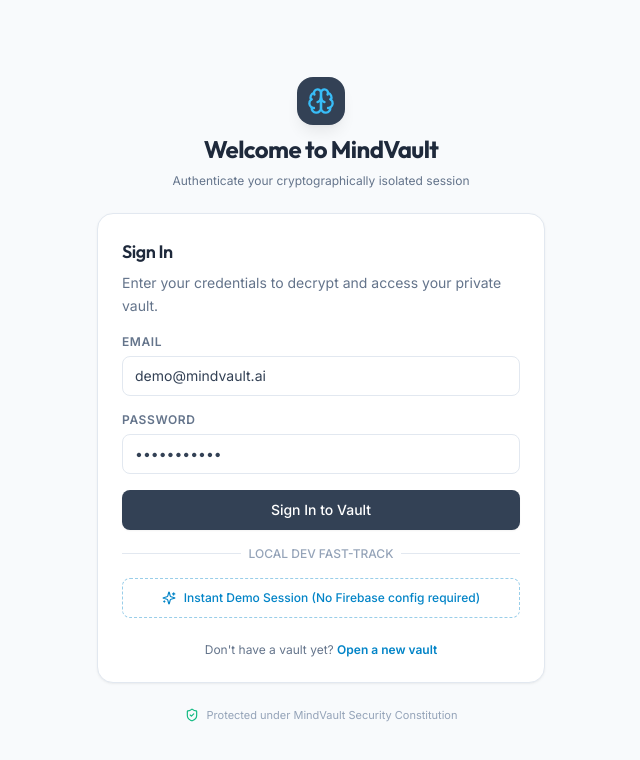
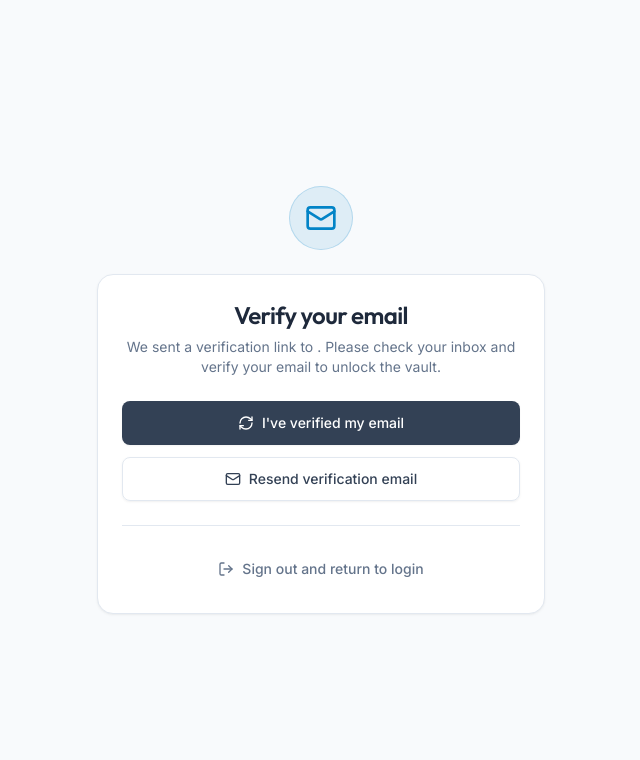
Before and after one commit to JAY4IGNITE/MindVault, a React (Vite) app in the folder frontend/: page /verify-email in a window 1280 px wide. Before the commit this address led to /login. Shown: the top 760 px of the page, without its empty margins (319-959 px from the left). Built offline with nearby package versions, Linux system fonts and the light colour scheme; no server answers.

Commit message:
feat: implement email verification flow and configure React Router with lazy-loaded routes

```diff
--- a/frontend/src/App.tsx
+++ b/frontend/src/App.tsx
@@ -10,6 +10,7 @@ import { Loader2 } from 'lucide-react';
 import LandingPage from './pages/LandingPage';
 import LoginPage from './pages/auth/LoginPage';
 import SignupPage from './pages/auth/SignupPage';
+import VerifyEmailPage from './pages/auth/VerifyEmailPage';
 
 // Lazy load private feature pages for code splitting & faster bundle performance
 const DashboardPage = lazy(() => import('./pages/dashboard/DashboardPage'));
@@ -53,6 +54,7 @@ const App: React.FC = () => {
               <Route path="/" element={<LandingPage />} />
               <Route path="/login" element={<LoginPage />} />
               <Route path="/signup" element={<SignupPage />} />
+              <Route path="/verify-email" element={<VerifyEmailPage />} />
 
               {/* Protected Routes (AuthGuard) */}
               <Route element={<AuthGuard />}>
--- /dev/null
+++ b/frontend/src/pages/auth/VerifyEmailPage.tsx
@@ -0,0 +1,131 @@
+import React, { useState } from 'react';
+import { useAuth } from '../../contexts/AuthContext';
+import { Button } from '../../components/ui/Button';
+import { Card, CardContent, CardDescription, CardHeader, CardTitle } from '../../components/ui/Card';
+import { Mail, RefreshCw, LogOut, Loader2, CheckCircle2 } from 'lucide-react';
+import { useNavigate } from 'react-router-dom';
+import { sendEmailVerification } from 'firebase/auth';
+
+const VerifyEmailPage: React.FC = () => {
+  const { currentUser, signOut } = useAuth();
+  const navigate = useNavigate();
+  const [isResending, setIsResending] = useState(false);
+  const [resendStatus, setResendStatus] = useState<'idle' | 'success' | 'error'>('idle');
+  const [isReloading, setIsReloading] = useState(false);
+
+  const handleResend = async () => {
+    if (!currentUser) return;
+    setIsResending(true);
+    setResendStatus('idle');
+    try {
+      // @ts-ignore
+      if (typeof sendEmailVerification === 'function' && currentUser.emailVerified !== undefined) {
+        await sendEmailVerification(currentUser as any);
+        setResendStatus('success');
+      }
+    } catch (e) {
+      console.error('Failed to resend verification email', e);
+      setResendStatus('error');
+    } finally {
+      setIsResending(false);
+    }
+  };
+
+  const handleCheckVerification = async () => {
+    if (!currentUser) return;
+    setIsReloading(true);
+    try {
+      // @ts-ignore
+      if (typeof (currentUser as any).reload === 'function') {
+        // @ts-ignore
+        await (currentUser as any).reload();
+      }
+      // Give auth state a tiny moment to update
+      setTimeout(() => {
+        navigate('/dashboard', { replace: true });
+        setIsReloading(false);
+      }, 500);
+    } catch (e) {
+      setIsReloading(false);
+    }
+  };
+
+  const handleSignOut = async () => {
+    await signOut();
+    navigate('/login');
+  };
+
+  return (
+    <div className="min-h-screen flex items-center justify-center bg-background p-4">
+      <div className="w-full max-w-md animate-fade-in">
+        <div className="flex justify-center mb-6">
+          <div className="h-16 w-16 bg-accent/10 rounded-full flex items-center justify-center border border-accent/20">
+            <Mail className="h-8 w-8 text-accent" />
+          </div>
+        </div>
+
+        <Card className="shadow-lg border-border">
+          <CardHeader className="text-center pb-2">
+            <CardTitle className="text-2xl font-display text-primary-dark">Verify your email</CardTitle>
+            <CardDescription className="text-sm mt-2">
+              We sent a verification link to <span className="font-semibold text-primary">{currentUser?.email}</span>.
+              Please check your inbox and verify your email to unlock the vault.
+            </CardDescription>
+          </CardHeader>
+          <CardContent className="space-y-6 pt-4">
+
+            {resendStatus === 'success' && (
+              <div className="p-3 bg-emerald-50 border border-emerald-200 rounded-lg flex items-start gap-2 text-emerald-800 text-sm">
+                <CheckCircle2 className="h-4 w-4 shrink-0 mt-0.5" />
+                <p>Verification email sent! Please check your spam folder if you don't see it.</p>
+              </div>
+            )}
+
+            {resendStatus === 'error' && (
+              <div className="p-3 bg-red-50 border border-red-200 rounded-lg text-red-800 text-sm">
+                Failed to send email. Please wait a moment and try again.
+              </div>
+            )}
+
+            <div className="space-y-3">
+              <Button
+                onClick={handleCheckVerification}
+                disabled={isReloading}
+                className="w-full gap-2 text-sm h-11"
+              >
+                {isReloading ? <Loader2 className="h-4 w-4 animate-spin" /> : <RefreshCw className="h-4 w-4" />}
+                I've verified my email
+              </Button>
+
+              <Button
+                variant="outline"
+                onClick={handleResend}
+                disabled={isResending}
+                className="w-full gap-2 text-sm border-border shadow-subtle h-11"
+              >
+                {isResending ? <Loader2 className="h-4 w-4 animate-spin" /> : <Mail className="h-4 w-4" />}
+                Resend verification email
+              </Button>
+            </div>
+
+            <div className="relative my-4">
+              <div className="absolute inset-0 flex items-center">
+                <span className="w-full border-t border-border" />
+              </div>
+            </div>
+
+            <Button
+              variant="ghost"
+              onClick={handleSignOut}
+              className="w-full gap-2 text-sm text-secondary hover:text-primary"
+            >
+              <LogOut className="h-4 w-4" /> Sign out and return to login
+            </Button>
+          </CardContent>
+        </Card>
+      </div>
+    </div>
+  );
+};
+
+export default VerifyEmailPage;
```
